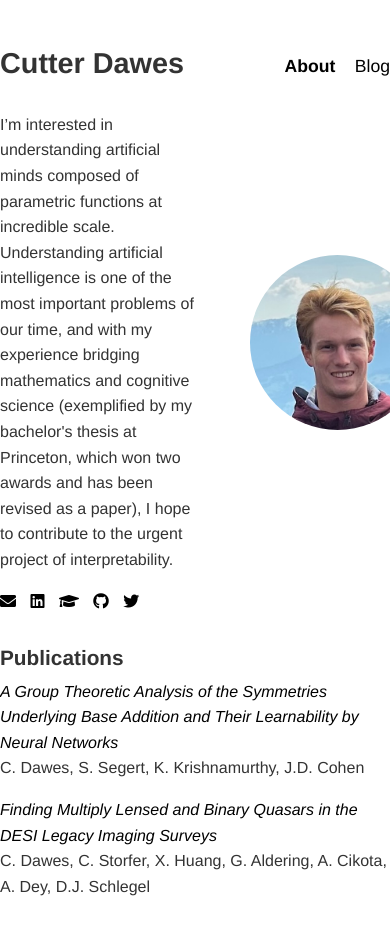
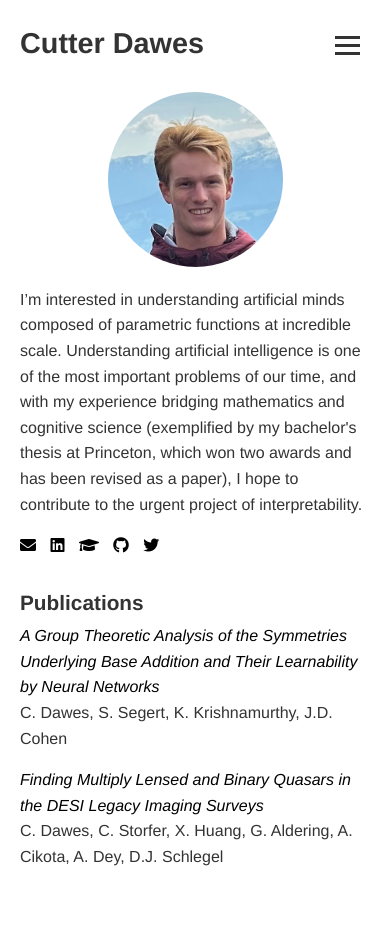
Before and after one commit to cutterdawes/cutterdawes.github.io, a Jekyll site: the page built from index.html, in a window 390 px wide. Built offline with Jekyll 4.4.1, drawn with Linux system fonts in a browser that asks for light colours; after the commit the page ends 900 px from its top, so only the background shows below that.

Commit message:
Mobile friendly

```diff
--- a/_layouts/default.html
+++ b/_layouts/default.html
@@ -11,10 +11,17 @@
 <body>
     <header>
         <h1>{{ site.title }}</h1>
-        <nav class="main-nav">
-            <a href="/" {% if page.url == '/' or page.url == '/about/' %}class="active"{% endif %}>About</a>
-            <a href="/blog/" {% if page.url contains '/blog' %}class="active"{% endif %}>Blog</a>
-        </nav>
+        <button class="hamburger-menu" aria-label="Open navigation menu">
+            <span class="bar"></span>
+            <span class="bar"></span>
+            <span class="bar"></span>
+        </button>
+        <div class="nav-wrapper">
+            <nav class="main-nav">
+                <a href="/" {% if page.url == '/' or page.url == '/about/' %}class="active"{% endif %}>About</a>
+                <a href="/blog/" {% if page.url contains '/blog' %}class="active"{% endif %}>Blog</a>
+            </nav>
+        </div>
     </header>
 
     <main>
--- a/style.css
+++ b/style.css
@@ -206,3 +206,73 @@ figure img {
 .figure-100 img {
   width: 100%;
 }
+
+/* --- Mobile Styles --- */
+.hamburger-menu {
+    display: none;
+    background: none;
+    border: none;
+    cursor: pointer;
+    padding: 10px;
+    z-index: 1000;
+}
+
+.hamburger-menu .bar {
+    display: block;
+    width: 25px;
+    height: 3px;
+    margin: 5px auto;
+    background-color: #333;
+    transition: all 0.3s ease-in-out;
+}
+
+@media (max-width: 768px) {
+    body {
+        margin: 20px;
+    }
+
+    .main-nav {
+        display: none;
+        flex-direction: column;
+        width: 100%;
+    }
+
+    .nav-wrapper.active .main-nav {
+        display: flex;
+    }
+
+    .hamburger-menu {
+        display: block;
+    }
+
+    .nav-wrapper {
+        display: none;
+        position: absolute;
+        top: 80px;
+        left: 0;
+        width: 100%;
+        background: white;
+        box-shadow: 0 2px 5px rgba(0,0,0,0.1);
+    }
+
+    .nav-wrapper.active {
+        display: block;
+    }
+
+    .main-nav a {
+        margin: 0;
+        padding: 15px;
+        text-align: center;
+    }
+
+    .header-content {
+        flex-direction: column-reverse;
+        align-items: center;
+        gap: 0;
+    }
+
+    .headshot {
+        transform: none;
+        margin-bottom: 20px;
+    }
+}
```
Also changed, not shown: other parts of _layouts/default.html (+11 -0 lines).
